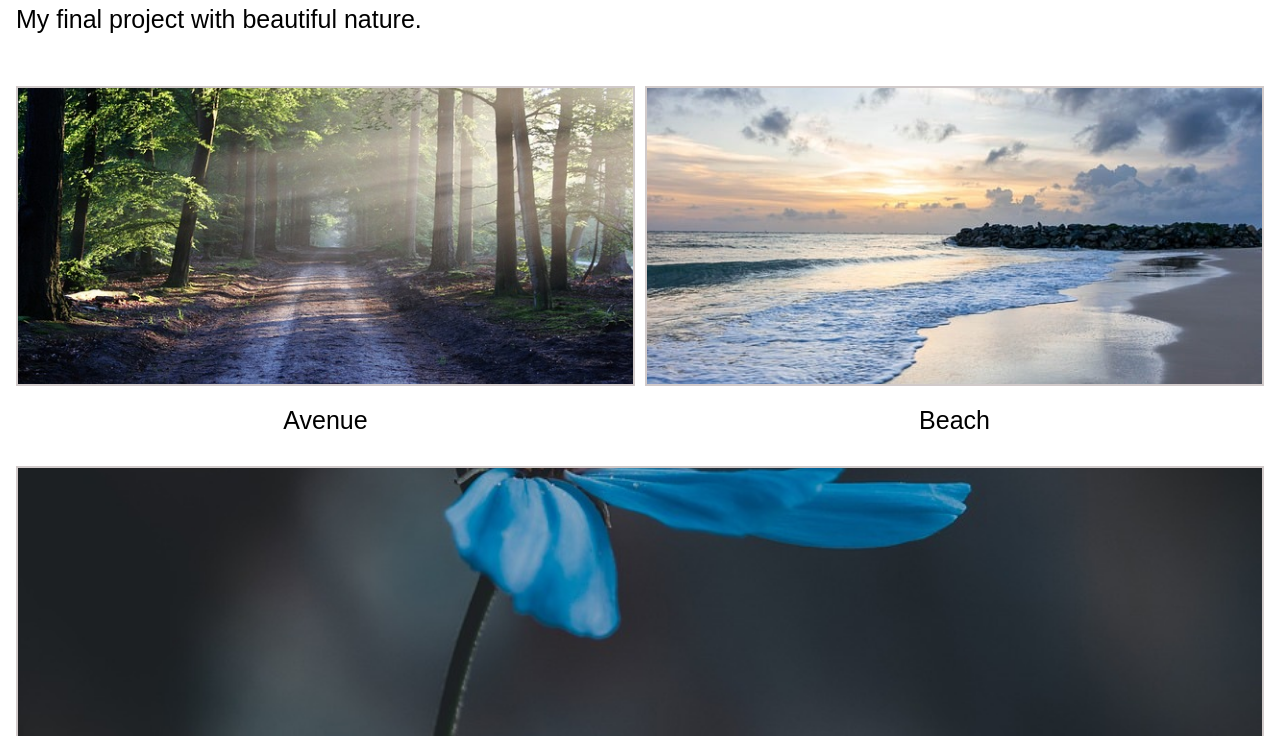
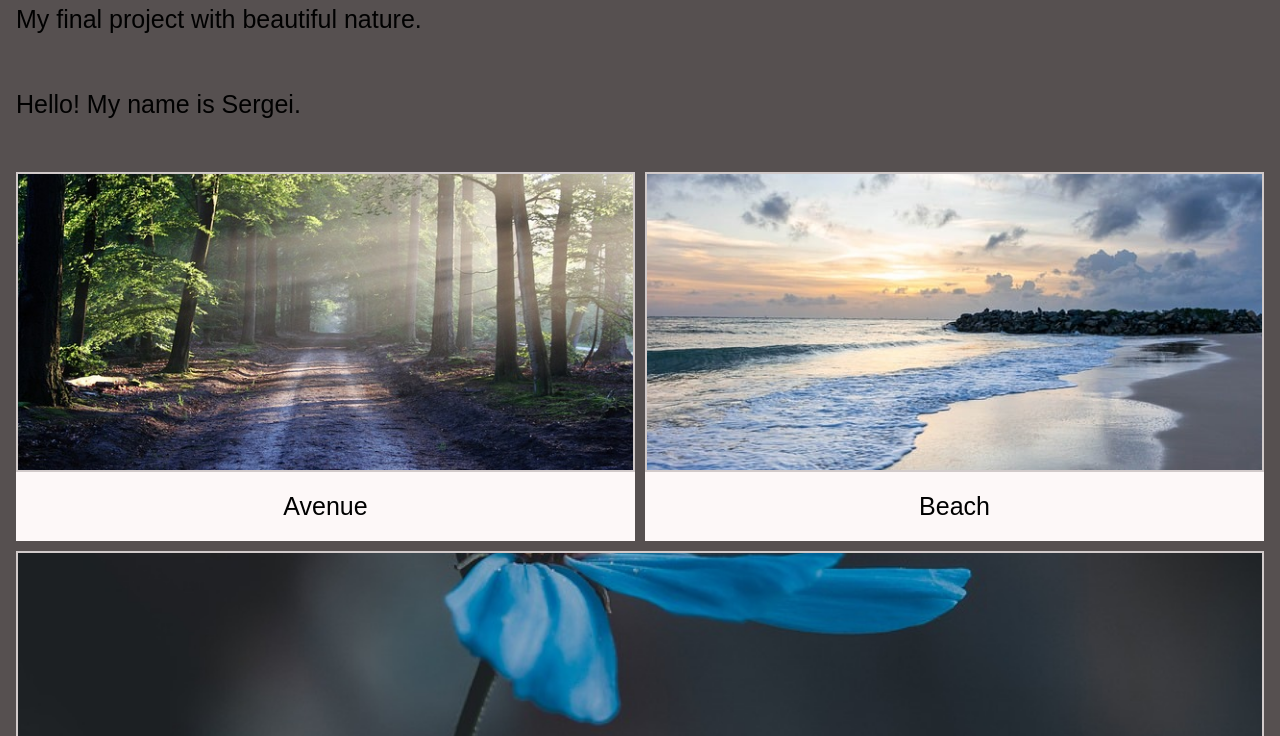
Before and after one commit to bless-man/Final-Project, a plain HTML site: page index.html in a window 1280 px wide. Shown: the part 85-821 px from the top of the page. Drawn offline with Linux system fonts and the light colour scheme.

Commit message:
fix: bg & text

```diff
--- a/css/colors.css
+++ b/css/colors.css
@@ -1,13 +1,15 @@
 :root {
-  --background-color: #ffffff;
+  --background-color: #565050;
   --text-color: #000000;
   --border-color: #d1caca;
+  --image-bg: #fdf8f8;
 }
 
 @media (prefers-color-scheme: dark) {
   :root {
-    --background-color: #181818;
+    --background-color: #270f54;
     --text-color: #ffffff;
-    --border-color: #dad6d6;
+    --border-color: #000000;
+    --image-bg: #000000;
   }
 }
--- a/css/style.css
+++ b/css/style.css
@@ -46,6 +46,7 @@ img {
 }
 
 figure {
+  background-color: var(--image-bg);
   text-align: center;
   margin: 0;
 }
--- a/index.html
+++ b/index.html
@@ -14,9 +14,8 @@
     </header>
 
     <main>
-      <p>
-        My final project with beautiful nature.
-      </p>
+      <p>My final project with beautiful nature.</p>
+      <p>Hello! My name is Sergei.</p>
 
       <div class="grid">
         <figure>
```
